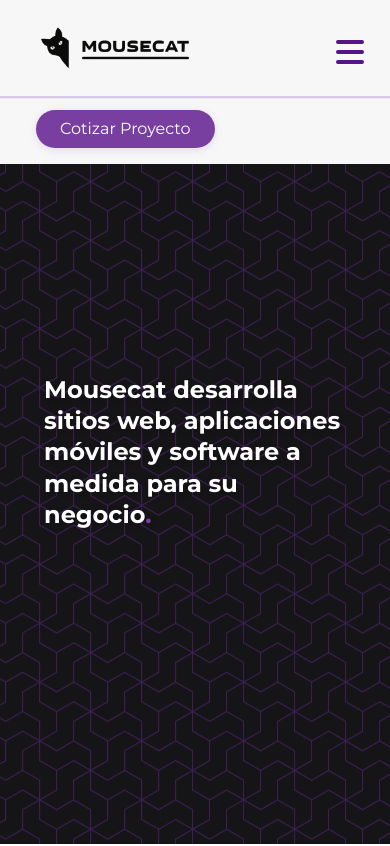
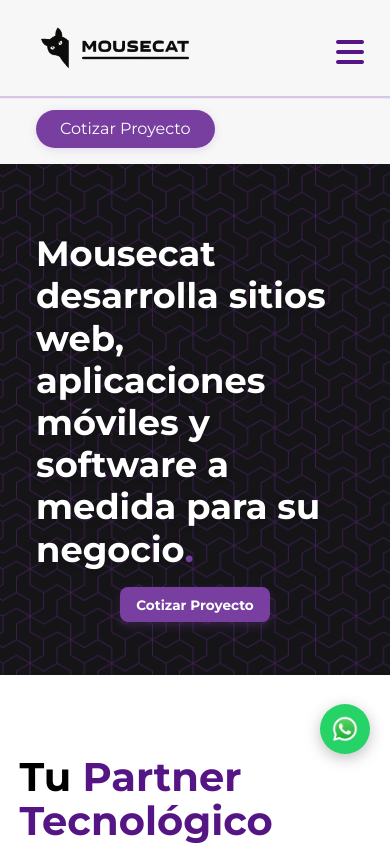
Before and after one commit to mndiazf/mousecat-lab, an Angular app: page / in a window 390 px wide. Shown: the top 846 px of the page. Built offline with nearby package versions, Linux system fonts and the light colour scheme.

Commit message:
header/hero-update
whatsapp
correo
responsive hero
optimizacion de codigo

```diff
--- a/src/app/layouts/home/home.component.html
+++ b/src/app/layouts/home/home.component.html
@@ -1,4 +1,4 @@
-<app-hero-section [title]="'Mousecat desarrolla sitios web, aplicaciones móviles y software a medida para su negocio'"></app-hero-section>
+<app-hero-section [title]="'Mousecat desarrolla sitios web, aplicaciones móviles y software a medida para su negocio'" [showQuoteButton]="true"></app-hero-section>
 
 
 <!-- HERO ─────────────────────────────────────────────────────────── -->
--- a/src/app/shared/header/header.component.html
+++ b/src/app/shared/header/header.component.html
@@ -1,139 +1,117 @@
-<!-- Franja superior con línea divisora -->
-<div class="header-topbar" [class.hidden]="!showTopbar">
+<!-- REFACTORIZADO Y SEO-FRIENDLY HEADER COMPONENT -->
+<nav class="header-topbar" [class.hidden]="!showTopbar" aria-label="Top Navigation">
   <div class="header-topbar-content">
     <div class="header-topbar-left">
       <span class="header-topbar-label">Síguenos:</span>
       <a href="https://instagram.com" target="_blank" aria-label="Instagram" class="header-topbar-icon">
-        <img src="/ig.png" alt="Instagram" />
+        <img src="/ig.png" alt="Instagram - Mousecat" />
       </a>
       <a href="https://linkedin.com" target="_blank" aria-label="LinkedIn" class="header-topbar-icon">
-        <img src="/linkedin.png" alt="LinkedIn" />
+        <img src="/linkedin.png" alt="LinkedIn - Mousecat" />
       </a>
     </div>
     <div class="header-topbar-right">
       <span class="header-topbar-icon">
-        <img src="/mail.png" alt="Correo" />
+        <img src="/mail.png" alt="Correo contacto" />
       </span>
-      <span class="header-topbar-email">contacto&#64;mousecat.com</span>
+      <a href="mailto:contacto.mousecat@gmail.com" class="header-topbar-email">contacto.mousecat&#64;gmail.com</a>
     </div>
   </div>
-  <div class="header-topbar-divider"></div>
-</div>
+  <div class="header-topbar-divider" role="presentation"></div>
+</nav>
 
-<header class="header" [ngClass]="{'mobile-header': isMobile, 'desktop-header': !isMobile, 'scrolled': isScrolled}" [@headerTypeAnimation]>
+<header class="header" [ngClass]="{ 'mobile-header': isMobile, 'desktop-header': !isMobile, 'scrolled': isScrolled }" [@headerTypeAnimation]>
   <div class="header-bg" [class.scrolled]="isScrolled">
     <div class="header-top" *ngIf="isMobile">
       <a routerLink="/" class="header-logo-link">
-        <img src="/mousecat-logo.png" alt="Mousecat Logo" class="header-logo mobile-logo" />
+        <img src="/mousecat-logo.png" alt="Logo Mousecat" class="header-logo mobile-logo" />
       </a>
-      <button class="menu-toggle" (click)="toggleMenu()" aria-label="Abrir menú">
+      <button class="menu-toggle" (click)="toggleMenu()" aria-label="Abrir menú" [attr.aria-expanded]="menuOpen">
         <span [class.bar1]="!menuOpen" [class.x1]="menuOpen"></span>
         <span [class.bar2]="!menuOpen" [class.x2]="menuOpen"></span>
         <span [class.bar3]="!menuOpen" [class.x3]="menuOpen"></span>
       </button>
     </div>
+
     <div class="header-top" *ngIf="!isMobile">
       <a routerLink="/" class="header-logo-link">
-        <img [src]="isScrolled ? '/mousecat-logo.png' : '/mousecat-logow.png'" alt="Mousecat Logo" class="header-logo desktop-logo" />
+        <img [src]="isScrolled ? '/mousecat-logo.png' : '/mousecat-logow.png'" alt="Logo Mousecat" class="header-logo desktop-logo" />
       </a>
-      <nav class="header-nav">
-        <div class="header-link header-link-servicios"
-             (mouseenter)="showMegaMenu()"
-             (mouseleave)="hideMegaMenu()"
-             [class.active]="megaMenuOpen">
-          Servicios <span class="arrow">&#9662;</span>
-        </div>
-        <a routerLink="/industrias" routerLinkActive="active" class="header-link">Industrias</a>
-        <a routerLink="/tecnologias" routerLinkActive="active" class="header-link">Tecnologías</a>
-        <a routerLink="/empresa" routerLinkActive="active" class="header-link">Sobre nosotros</a>
-        <a routerLink="/blog" routerLinkActive="active" class="header-link">Blog</a>
-        <a routerLink="/cotizar" class="header-btn">Cotizar Proyecto</a>
-      </nav>
-      <!-- MegaMenu fuera del nav, pero dentro de header-bg -->
-      <div class="mega-menu"
-           [class.show]="megaMenuOpen"
-           (mouseenter)="showMegaMenu()"
-           (mouseleave)="hideMegaMenu()">
+      <ul class="header-nav" role="menubar" style="list-style: none; margin: 0; padding: 0">
+        <li class="header-link header-link-servicios" (mouseenter)="showMegaMenu()" (mouseleave)="hideMegaMenu()" [class.active]="megaMenuOpen" role="none">
+          <span role="menuitem">Servicios <span class="arrow">&#9662;</span></span>
+        </li>
+        <li role="none"><a routerLink="/industrias" routerLinkActive="active" class="header-link" role="menuitem">Industrias</a></li>
+        <li role="none"><a routerLink="/tecnologias" routerLinkActive="active" class="header-link" role="menuitem">Tecnologías</a></li>
+        <li role="none"><a routerLink="/empresa" routerLinkActive="active" class="header-link" role="menuitem">Sobre nosotros</a></li>
+        <li role="none"><a routerLink="/blog" routerLinkActive="active" class="header-link" role="menuitem">Blog</a></li>
+        <li role="none"><a routerLink="/cotizar" class="header-btn" role="menuitem">Cotizar Proyecto</a></li>
+      </ul>
+
+      <section class="mega-menu" [class.show]="megaMenuOpen" (mouseenter)="showMegaMenu()" (mouseleave)="hideMegaMenu()" aria-label="Mega Menú">
+        <ng-container *ngFor="let category of services">
           <div class="mega-menu-column">
-          <div class="mega-menu-title">Desarrollo de Software</div>
-          <a routerLink="/servicios/web" class="mega-menu-item">Desarrollo Web</a>
-          <a routerLink="/servicios/ecommerce" class="mega-menu-item">eCommerce</a>
-          <a routerLink="/servicios/integracion" class="mega-menu-item">Integración de Sistemas</a>
-          <a routerLink="/servicios/medida" class="mega-menu-item">Software a medida</a>
+            <div class="mega-menu-title">{{ category.title }}</div>
+            <a *ngFor="let item of category.items" routerLink="{{ item.link }}" class="mega-menu-item">{{ item.name }}</a>
           </div>
           <div class="mega-menu-divider"></div>
-        <div class="mega-menu-column">
-          <div class="mega-menu-title">Aplicaciones Móviles</div>
-          <a routerLink="/servicios/moviles" class="mega-menu-item">Desarrollo de Aplicaciones Móviles</a>
+        </ng-container>
+      </section>
     </div>
-        <div class="mega-menu-divider"></div>
-        <div class="mega-menu-column">
-          <div class="mega-menu-title">Soluciones Cloud</div>
-          <a routerLink="/servicios/cloud-asesoria" class="mega-menu-item">Asesoría en soluciones Cloud</a>
-          <a routerLink="/servicios/cloud-despliegue" class="mega-menu-item">Despliegue de Infraestructura</a>
-          <a routerLink="/servicios/cloud-diseno" class="mega-menu-item">Diseño de Soluciones Cloud</a>
-          <a routerLink="/servicios/cloud-soporte" class="mega-menu-item">Mantención y Soporte Cloud</a>
-        </div>
-        <div class="mega-menu-divider"></div>
-        <div class="mega-menu-column">
-          <div class="mega-menu-title">Otros Servicios</div>
-          <a routerLink="/servicios/consultoria" class="mega-menu-item">Consultoría TI</a>
-          <a routerLink="/servicios/soporte" class="mega-menu-item">Soporte y Mantenimiento de Software</a>
-        </div>
-      </div>
-    </div>
-    <div class="header-divider" *ngIf="isMobile"></div>
+
+    <div class="header-divider" *ngIf="isMobile" role="presentation"></div>
+
     <nav class="mobile-nav"
          *ngIf="isMobile"
          [@mobileMenuAnimation]="menuOpen ? 'open' : 'closed'"
          (@mobileMenuAnimation.done)="onMenuAnimationDone()"
-         [style.display]="isMobile && (menuOpen || animating) ? 'flex' : 'none'">
+         [style.display]="isMobile && (menuOpen || animating) ? 'flex' : 'none'"
+         role="navigation"
+         aria-label="Menú Móvil">
 
-      <!-- Botón Servicios con submenú -->
-      <div class="header-link mobile-servicios-btn" (click)="toggleMobileServicesMenu()">
-        Servicios
-        <span class="arrow" [class.open]="mobileServicesMenuOpen">&#9654;</span>
+      <div class="header-link mobile-servicios-btn" (click)="toggleMobileServicesMenu()" role="button" [attr.aria-expanded]="mobileServicesMenuOpen">
+        Servicios <span class="arrow" [class.open]="mobileServicesMenuOpen">&#9654;</span>
       </div>
-      <div class="mobile-services-menu"
-           [class.open]="mobileServicesMenuOpen">
-        <div class="mobile-services-category-wrapper" *ngFor="let category of services; let i = index">
-          <div class="mobile-services-category"
-               (click)="toggleMobileCategory(i, $event)">
-            <span>{{category.title}}</span>
-            <span class="arrow"
-                  [class.open]="mobileCategoryOpenIndex === i">&#9654;</span>
+
+      <section class="mobile-services-menu" [class.open]="mobileServicesMenuOpen">
+        <ng-container *ngFor="let category of services; let i = index">
+          <div class="mobile-services-category-wrapper">
+            <div class="mobile-services-category" (click)="toggleMobileCategory(i, $event)">
+              <span>{{ category.title }}</span>
+              <span class="arrow" [class.open]="mobileCategoryOpenIndex === i">&#9654;</span>
             </div>
-          <div class="mobile-services-submenu"
-               [class.open]="mobileCategoryOpenIndex === i">
-            <div *ngIf="mobileCategoryOpenIndex === i">
+            <div class="mobile-services-submenu" [class.open]="mobileCategoryOpenIndex === i">
               <a *ngFor="let item of category.items"
-                 routerLink="{{item.link}}"
+                 routerLink="{{ item.link }}"
                  class="mobile-services-item"
                  (click)="closeAllMobileMenus()">
-                 {{item.name}}
+                 {{ item.name }}
               </a>
             </div>
           </div>
-         </div>
-       </div>
+        </ng-container>
+      </section>
 
-      <!-- Resto de los links -->
       <a routerLink="/industrias" routerLinkActive="active" class="header-link" (click)="toggleMenu()">Industrias</a>
       <a routerLink="/tecnologias" routerLinkActive="active" class="header-link" (click)="toggleMenu()">Tecnologías</a>
       <a routerLink="/empresa" routerLinkActive="active" class="header-link" (click)="toggleMenu()">Sobre nosotros</a>
       <a routerLink="/blog" routerLinkActive="active" class="header-link" (click)="toggleMenu()">Blog</a>
     </nav>
+
     <div class="header-bottom" *ngIf="isMobile">
       <a routerLink="/cotizar" class="header-btn bottom-btn" (click)="toggleMenu()">Cotizar Proyecto</a>
     </div>
   </div>
 </header>
 
-<!-- Botón Scroll to Top -->
-<button
-  class="scroll-to-top-btn"
-  [class.visible]="isScrolled && isMobile"
-  (click)="scrollToTop()"
-  aria-label="Volver arriba">
-  <img src="/arrow-up.png" alt="Flecha arriba" class="arrow-up-img">
+<button class="scroll-to-top-btn" [class.visible]="isScrolled && isMobile" (click)="scrollToTop()" aria-label="Volver arriba">
+  <img src="/arrow-up.png" alt="Flecha hacia arriba">
 </button>
+
+<a class="whatsapp-float-btn"
+   href="https://wa.me/56973249757?text=Hola%2C%20estoy%20interesado%20en%20un%20proyecto%20con%20Mousecat"
+   target="_blank"
+   rel="noopener noreferrer"
+   aria-label="Contactar por WhatsApp">
+  <img src="/WhatsApp.webp" alt="WhatsApp">
+</a>
--- a/src/app/shared/header/header.component.scss
+++ b/src/app/shared/header/header.component.scss
@@ -49,16 +49,24 @@
   pointer-events: none;
 }
 
-.header-topbar-label,
-.header-topbar-email {
+%topbar-text {
   font-size: 0.85rem;
   line-height: 27px;
   font-weight: 500;
   color: variables.$color-content-alt;
 }
 
-.header-topbar-label { margin-right: 0.5rem; }
-.header-topbar-email { margin-left: 0.5rem; }
+.header-topbar-label {
+  @extend %topbar-text;
+  margin-right: 0.5rem;
+}
+
+.header-topbar-email {
+  @extend %topbar-text;
+  text-decoration: none;
+  margin-left: 0.5rem;
+}
+
 .header-topbar-left,
 .header-topbar-right {
   display: flex;
@@ -185,33 +193,6 @@
   }
 }
 
-.header-btn {
-  background: variables.$color-accent-secondary;
-  color: variables.$color-primary;
-  font-family: 'Montserrat', 'Lato', Arial, sans-serif;
-  font-size: 1rem;
-  font-weight: 500;
-  border: none;
-  border-radius: 2rem;
-  padding: 0.6rem 1.5rem;
-  margin-left: 1rem;
-  cursor: pointer;
-  text-decoration: none;
-  transition: all 0.3s ease;
-  display: inline-flex;
-  align-items: center;
-  justify-content: center;
-  box-shadow: 0 2px 8px rgba(120, 63, 161, 0.15);
-  white-space: nowrap;
-  height: auto;
-
-  &:hover {
-    transform: translateY(-2px);
-    box-shadow: 0 4px 12px rgba(120, 63, 161, 0.25);
-    background: variables.$color-accent-primary;
-    color: variables.$color-primary;
-  }
-}
 
 .header-logo {
   height: 55px;
@@ -302,31 +283,7 @@
   }
 }
 
-.header-link {
-  color: variables.$color-primary;
-  font-family: 'Montserrat', 'Lato', Arial, sans-serif;
-  font-size: 0.98rem;
-  text-decoration: none;
-  font-weight: 400;
-  transition: color 0.2s;
-  position: relative;
-  padding: 0.5rem 1rem;
-  background: none;
-  border: none;
-  cursor: pointer;
-  display: flex;
-  align-items: center;
-  justify-content: center;
-  height: 100%;
-  box-sizing: border-box;
-  &:hover {
-    color: variables.$color-accent-secondary;
-  }
-  .arrow {
-    font-size: 0.8em;
-    margin-left: 0.2em;
-  }
-}
+
 
 .header-btn {
   background: variables.$color-accent-secondary;
@@ -432,17 +389,13 @@
   max-height: 0;
   overflow: hidden;
   background: #e0e0e0;
-  opacity: 0;
-  transform: translateY(-8px);
-  transition: max-height 0.3s cubic-bezier(0.4,0,0.2,1), padding 0.3s, opacity 0.3s, transform 0.3s;
+  transition: max-height 0.3s cubic-bezier(0.4,0,0.2,1), padding 0.3s;
   padding: 0 2rem;
   position: relative;
   z-index: 2;
   &.open {
     max-height: 500px;
     padding: 0.5rem 2rem 1rem 2rem;
-    opacity: 1;
-    transform: translateY(0);
   }
 }
 
@@ -471,20 +424,6 @@
   position: relative;
 }
 
-.mobile-services-submenu {
-  max-height: 0;
-  overflow: hidden;
-  background: #e0e0e0;
-  transition: max-height 0.3s cubic-bezier(0.4,0,0.2,1), padding 0.3s;
-  padding: 0 2rem;
-  position: relative;
-  z-index: 2;
-  &.open {
-    max-height: 500px;
-    padding: 0.5rem 2rem 1rem 2rem;
-  }
-}
-
 .mobile-services-item {
   display: block;
   padding: 0.75rem 0;
@@ -499,10 +438,7 @@
     background: #d4d4d4;
   }
 }
-.header-nav {
-  position: relative;
-  z-index: 1100;
-}
+
 
 .mobile-submenu-container {
   width: 100%;
@@ -700,3 +636,29 @@
     }
   }
 }
+.whatsapp-float-btn {
+  position: fixed;
+  bottom: 90px; // arriba del botón de scroll
+  right: 20px;
+  width: 50px;
+  height: 50px;
+  background-color: #25D366;
+  border-radius: 50%;
+  box-shadow: 0 4px 15px rgba(0, 0, 0, 0.25);
+  display: flex;
+  align-items: center;
+  justify-content: center;
+  z-index: 2000;
+  transition: transform 0.3s ease, box-shadow 0.3s ease;
+  cursor: pointer;
+
+  img {
+    width: 28px;
+    height: 28px;
+  }
+
+  &:hover {
+    transform: scale(1.05);
+    box-shadow: 0 6px 18px rgba(0, 0, 0, 0.3);
+  }
+}
--- a/src/app/shared/hero-section/hero-section.component.html
+++ b/src/app/shared/hero-section/hero-section.component.html
@@ -3,5 +3,9 @@
     <h1 class="home-title">
       {{ title }}<span class="accent-dot">.</span>
     </h1>
+
+    <div class="quote-button-container" *ngIf="showQuoteButton">
+      <a routerLink="/cotizar" class="hero-btn">Cotizar Proyecto</a>
+    </div>
   </div>
 </div>
--- a/src/app/shared/hero-section/hero-section.component.scss
+++ b/src/app/shared/hero-section/hero-section.component.scss
@@ -7,8 +7,6 @@
   background-size: cover;
   background-position: center;
   background-repeat: no-repeat;
-  margin: 0;
-  padding: 0;
   padding-top: 80px;
   display: flex;
   align-items: center;
@@ -16,17 +14,60 @@
   position: relative;
   overflow: hidden;
   box-sizing: border-box;
+
+  &::after {
+    content: "";
+    position: absolute;
+    top: 0; left: 0;
+    width: 100%; height: 100%;
+    background: rgba(0,0,0,0.5);
+    z-index: 1;
   }
 
-.home-background::after {
-  content: "";
-  position: absolute;
-  top: 0;
-  left: 0;
+  @media (max-width: 768px) {
+    padding-top: 70px;
+  }
+
+  @media (max-width: 480px) {
+    min-height: 80vh;
+    padding-top: 180px;
+  }
+}
+
+.home-content {
   width: 100%;
-  height: 100%;
-  background: rgba(0,0,0,0.5);
-  z-index: 1;
+  max-width: 1200px;
+  margin: 0 auto;
+  display: flex;
+  flex-direction: column;
+  align-items: flex-start;
+  justify-content: center;
+  min-height: calc(100vh - 80px);
+  position: relative;
+  z-index: 2;
+  padding: 2rem;
+  box-sizing: border-box;
+
+  @media (max-width: 1200px),
+         (max-width: 1024px) {
+    padding: 1.5rem;
+  }
+
+  @media (max-width: 768px) {
+    padding: 1.25rem;
+    min-height: calc(100vh - 70px);
+  }
+
+  @media (max-width: 640px) {
+    padding: 1rem;
+    align-items: center;
+    text-align: center;
+  }
+
+  @media (max-width: 480px) {
+    padding: 1rem 0.75rem;
+    min-height: calc(100vh - 60px);
+  }
 }
 
 .home-title {
@@ -41,82 +82,69 @@
   padding: 0 2rem;
   position: relative;
   z-index: 2;
+
+  @media (max-width: 1024px) {
+    font-size: 2.75rem;
+  }
+
+  @media (max-width: 768px) {
+    font-size: 2.4rem;
+  }
+
+  @media (max-width: 640px) {
+    font-size: 2.1rem;
+  }
+
+  @media (max-width: 480px) {
+    font-size: 2.2rem;
+    line-height: 1.2;
+    padding: 0 1.5rem;
+  }
 }
 
 .accent-dot {
   color: variables.$color-accent-secondary;
 }
 
-.home-content {
+.quote-button-container {
+  margin-top: 2rem;
+  z-index: 2;
+  position: relative;
   width: 100%;
-  max-width: 1200px;
-  margin: 0 auto;
-  display: flex;
-  align-items: center;
-  justify-content: flex-start;
-  min-height: calc(100vh - 80px);
-  position: relative;
-  z-index: 2;
-  padding: 2rem;
-  box-sizing: border-box;
+
+  @media (max-width: 768px) {
+    margin-top: 1.5rem;
   }
 
-@media (max-width: 1200px) {
-  .home-content {
-    padding: 1.5rem;
+  @media (max-width: 480px) {
+    margin-top: 1rem;
   }
 }
 
-@media (max-width: 1024px) {
-  .home-content {
-    padding: 1.5rem;
-  }
+.hero-btn {
+  display: inline-block;
+  padding: 0.8rem 1.5rem;
+  background-color: variables.$color-accent-secondary;
+  color: variables.$color-primary;
+  text-decoration: none;
+  border-radius: 0.5rem;
+  font-weight: 600;
+  font-size: 1rem;
+  transition: background-color 0.3s ease, transform 0.2s ease;
+  box-shadow: 0 4px 10px rgba(variables.$color-accent-secondary, 0.3);
 
-  .home-title {
-    font-size: 2.5rem;
-  }
+  &:hover {
+    background-color: darken(variables.$color-accent-secondary, 10%);
+    transform: translateY(-2px);
   }
 
   @media (max-width: 768px) {
-  .home-background {
-    padding-top: 70px;
-  }
-
-  .home-content {
-    padding: 1.25rem;
-    min-height: calc(100vh - 70px);
-  }
-
-  .home-title {
-    font-size: 2rem;
-  }
-}
-
-@media (max-width: 640px) {
-  .home-content {
-    padding: 1rem;
-    justify-content: center;
-    text-align: center;
-  }
-
-  .home-title {
-    font-size: 1.75rem;
-  }
+    padding: 0.7rem 1.2rem;
+    font-size: 0.9rem;
   }
 
   @media (max-width: 480px) {
-  .home-background {
-    min-height: 100vh;
-    padding-top: 60px;
-  }
-
-  .home-content {
-    min-height: calc(100vh - 60px);
-    padding: 1rem 0.75rem;
-  }
-
-  .home-title {
-    font-size: 1.5rem;
-    line-height: 1.3;
+    padding: 0.6rem 1rem;
+    font-size: 0.85rem;
   }
 }
--- a/src/app/shared/hero-section/hero-section.component.ts
+++ b/src/app/shared/hero-section/hero-section.component.ts
@@ -1,11 +1,13 @@
+import { CommonModule } from '@angular/common';
 import { Component, Input } from '@angular/core';
 
 @Component({
   selector: 'app-hero-section',
-  imports: [],
+  imports: [CommonModule],
   templateUrl: './hero-section.component.html',
   styleUrl: './hero-section.component.scss'
 })
 export class HeroSectionComponent {
   @Input() title: string = '';
+  @Input() showQuoteButton: boolean = true;
 }
```
Also changed, not shown: public/WhatsApp.webp (added). Lines whose indentation alone changed are shown as unchanged.
